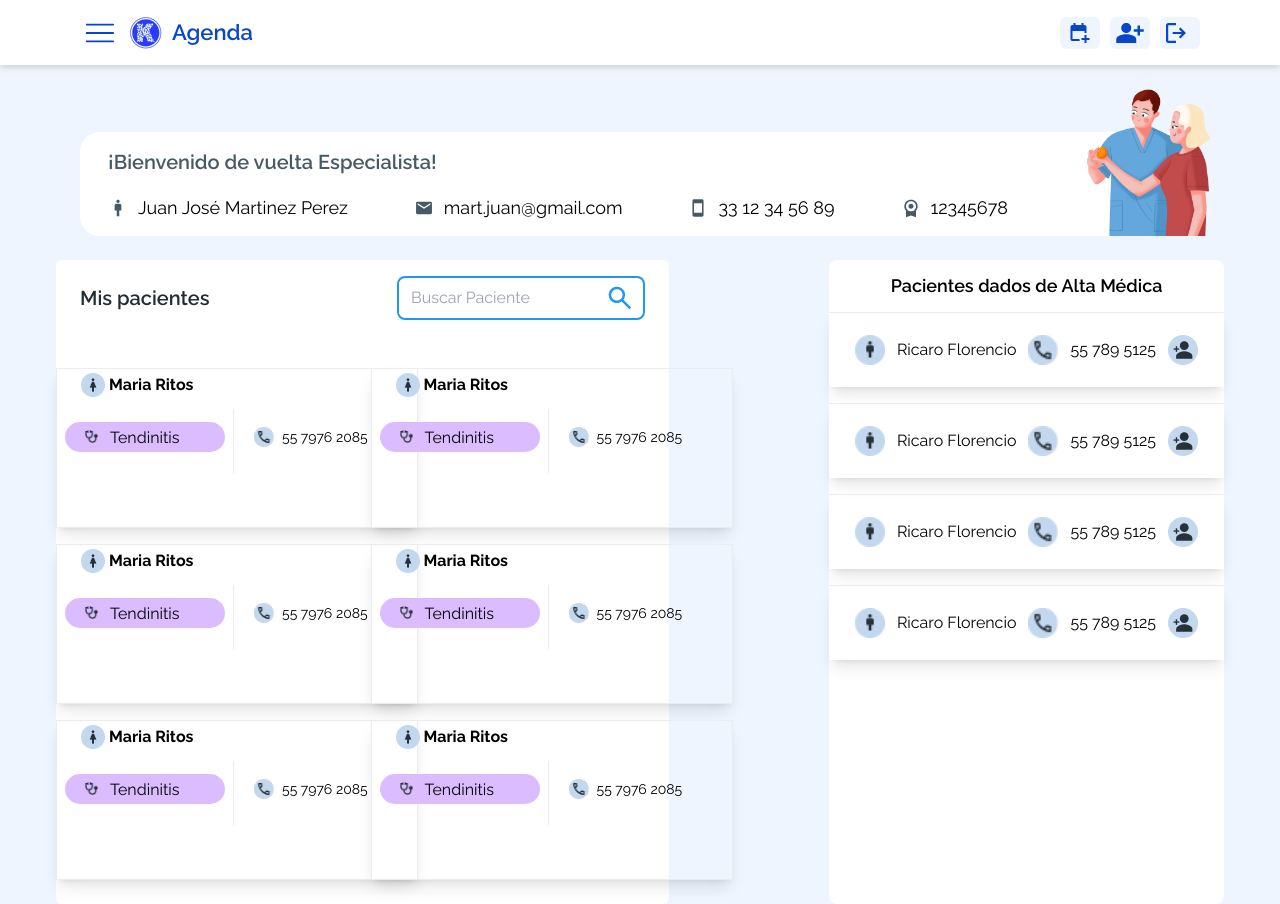
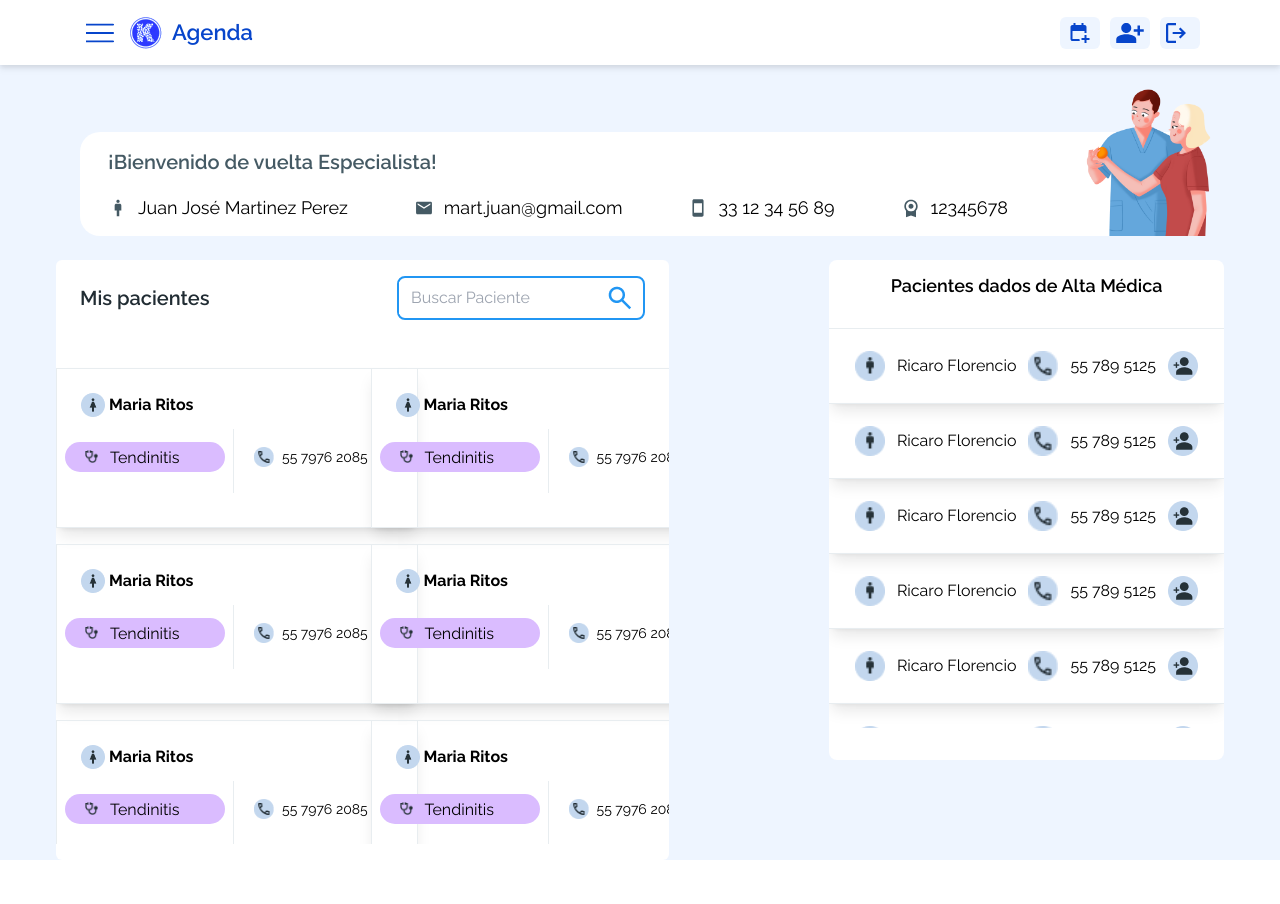
Before and after one commit to KodeClinic/front_KodeClinic, a Next.js app: page /Patient_List in a window 1280 px wide. After the commit the page ends 860 px from the top, so only its background shows below. Built offline with nearby package versions, Linux system fonts and the light colour scheme.

Commit message:
Responsive complete

```diff
--- a/components/PatientCard.jsx
+++ b/components/PatientCard.jsx
@@ -2,7 +2,7 @@
 export default function PatientCard({ children, title}) {
     return(
         <div className="shadow-outline shadow-lg w-[230px] h-[170px] lg:w-[362px] lg:h-[160px] border border-white_grey items-center ">
-            <div className="flex flex-col gap-1 px-6 py-1 items-center lg:flex-row ">
+            <div className="flex flex-col gap-1 px-6 py-1 items-center lg:flex-row lg:mt-5">
                 <img src="assets/icons/women-icon.png" alt="Women" className="w-[24px] h-[24px] " />
                 <p className="font-bold mb-2 lg:mb-0">Maria Ritos</p>
             </div>
--- a/pages/Patient_List.jsx
+++ b/pages/Patient_List.jsx
@@ -27,8 +27,8 @@ export default function PatientList() {
       >
       </section>
 
-      <section className="flex flex-col lg:flex-row  justify-start w-full gap-6 lg:gap-0 px-4 sm:px-14 lg:m-auto bg-background">
-        <div className=" lg:w-[820px] flex flex-col gap-6 bg-white rounded-md items-center  "> {/* Lista de pacientes */}
+      <section className="flex flex-col lg:flex-row  justify-start w-full gap-6 lg:gap-0 px-4 sm:px-14 lg:m-auto bg-background lg:max-w-[1440px] ">
+        <div className=" lg:w-[820px] lg:h-[600px] flex flex-col gap-6 bg-white rounded-md items-center  "> {/* Lista de pacientes */}
           <div className="flex items-center justify-between gap-5 px-6 py-4 rounded-lg flex-col lg:w-full lg:flex-row">
             <p className="text-xl font-semibold  text-main_text min-[980px]:text-xl ">Mis pacientes</p>
             <div className="flex items-center border-2 border-primary_main py-1 rounded-lg ">
@@ -37,7 +37,9 @@ export default function PatientList() {
             </div>
           </div>
 
-          <div className="grid grid-cols-1  gap-4 py-2 lg:grid-cols-2 mb-4">
+          <div className="grid grid-cols-1  gap-4 py-2 lg:grid-cols-2 mb-4 lg:h-[600px] overflow-auto">
+            <PatientCard />
+            <PatientCard />
             <PatientCard />
             <PatientCard />
             <PatientCard />
@@ -56,13 +58,18 @@ export default function PatientList() {
           >
         </section>
 
-        <div className="  flex-col gap-4 items-center max-w-[412px] lg:h-auto bg-white mx-auto rounded-lg"> {/* Pacientes dados de alta */}
-          <p className="text-center my-3 text-lg font-semibold">Pacientes dados de Alta Médica</p>
-          <div className="flex flex-col gap-4 items-center">
+        <div className=" flex flex-col gap-4 items-center max-w-[412px] lg:h-[500px] bg-white mx-auto rounded-lg"> {/* Pacientes dados de alta */}
+          <p className="text-center my-3 text-lg font-semibold maxhidden">Pacientes dados de Alta Médica</p>
+          <div className="flex-col gap-4 items-center lg:overflow-auto lg:h-[400px]">
             <PatientsDischarged />
             <PatientsDischarged />
             <PatientsDischarged />
             <PatientsDischarged />
+            <PatientsDischarged />
+            <PatientsDischarged />
+            <PatientsDischarged />
+            <PatientsDischarged />
+
           </div>
         </div>
 
```
